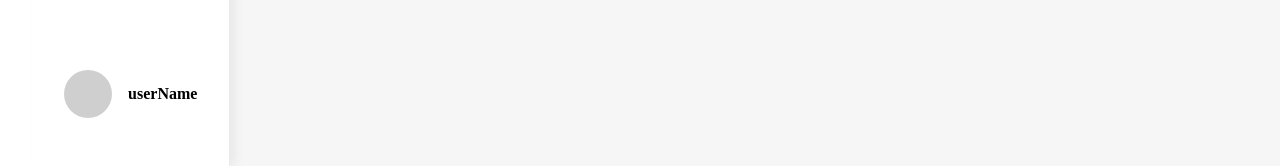
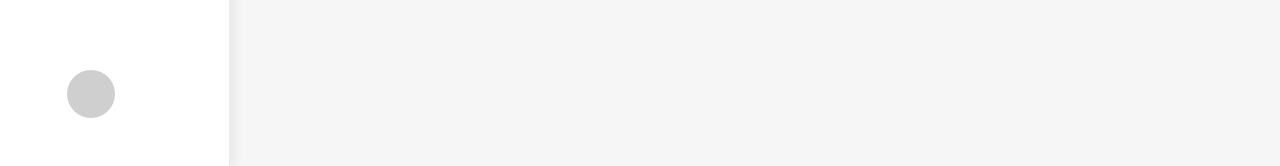
Before and after one commit to chanyangpraise/portfolioFrontend, a React (Vite) app: page /main in a window 1280 px wide. Shown: the part 634-800 px from the top of the page. Built offline with nearby package versions, Linux system fonts and the light colour scheme.

Commit message:
사소한오류 잡아줬고 로그인시 redux store에 uid 저장기능함 useSelector로 uid사용가능

```diff
--- a/src/Components/Login/ChangePassword.jsx
+++ b/src/Components/Login/ChangePassword.jsx
@@ -7,10 +7,12 @@ const ChangePassword = () => {
   const [newPassword, setNewPassword] = useState("");
   const [confirmNewPassword, setConfirmNewPassword] = useState("");
   const navigate = useNavigate();
+
   const email = useSelector((store) => {
     console.log(store.loginState.email);
     return store.loginState.email;
   });
+
   const handleSubmit = (e) => {
     e.preventDefault();
 
--- a/src/Components/Login/Logindetail.jsx
+++ b/src/Components/Login/Logindetail.jsx
@@ -1,11 +1,13 @@
 import React, { useState } from "react";
 import axios from "axios";
 import { useNavigate } from "react-router-dom";
-import { Link } from "react-router-dom";
 import logo from "../Login/loginimg/Teamstagramlogo.png";
+import { useDispatch } from "react-redux";
+import { login } from "../../redux/slice/loginSlice";
 
 function Logindetail() {
   const navigate = useNavigate();
+  const dispatch = useDispatch();
   const movetoforgotpw = () => {
     navigate("/forgotpw");
   };
@@ -43,8 +45,11 @@ function Logindetail() {
         } else if (response.data.message === "이메일을 찾을 수 없습니다.") {
           alert("이메일을 찾을 수 없습니다.");
         } else if (response.data.message === "로그인 성공") {
-          alert("웰컴");
           navigate("/main");
+          console.log(response.data);
+          //Login 시 userId를 redux store에 저장하여 전역으로 관리할수있게 만드는 코드
+          const user = { userId: response.data.info.id };
+          dispatch(login(user));
         }
       })
       .catch((err) => alert(err));
--- a/src/Components/Main/MainBoard.jsx
+++ b/src/Components/Main/MainBoard.jsx
@@ -2,14 +2,16 @@ import React, { useRef, useState } from "react";
 import "./MainBoard.css";
 import imgButton from "../../asset/image-regular.svg";
 import axios from "axios";
+import { useSelector } from "react-redux";
 
 function MainBoard({ img, text, setImg, setText, setPost }) {
   const [originImg, setOriginImg] = useState();
-
   const textarea = useRef();
   const imgbutton = useRef();
   const sendButton = useRef();
   const imgAlert = useRef();
+
+  //redux store 로그인시 userId저장했고 그 값을 받아옴
 
   const onSubmit = (event) => {
     const data = {
@@ -53,7 +55,6 @@ function MainBoard({ img, text, setImg, setText, setPost }) {
           }
         )
         .then((res) => {
-          console.log(res);
           if (res.data.status === "success") {
             alert("게시글작성완료");
           } else if (res.status === 500) {
--- a/src/Components/Side/SideProfile.jsx
+++ b/src/Components/Side/SideProfile.jsx
@@ -1,11 +1,16 @@
 import React from "react";
+import { useSelector } from "react-redux";
 import "./SideProfile.css";
 
 function SideProfile() {
+  const userId = useSelector((store) => {
+    console.log(store.loginState.userId);
+    return store.loginState.userId;
+  });
   return (
     <div className="sidebar_profile">
       <div className="sidebar_profile_img">{}</div>
-      <span className="sidebar_profile_user_name">userName</span>
+      <span className="sidebar_profile_user_name">{userId}</span>
     </div>
   );
 }
```
